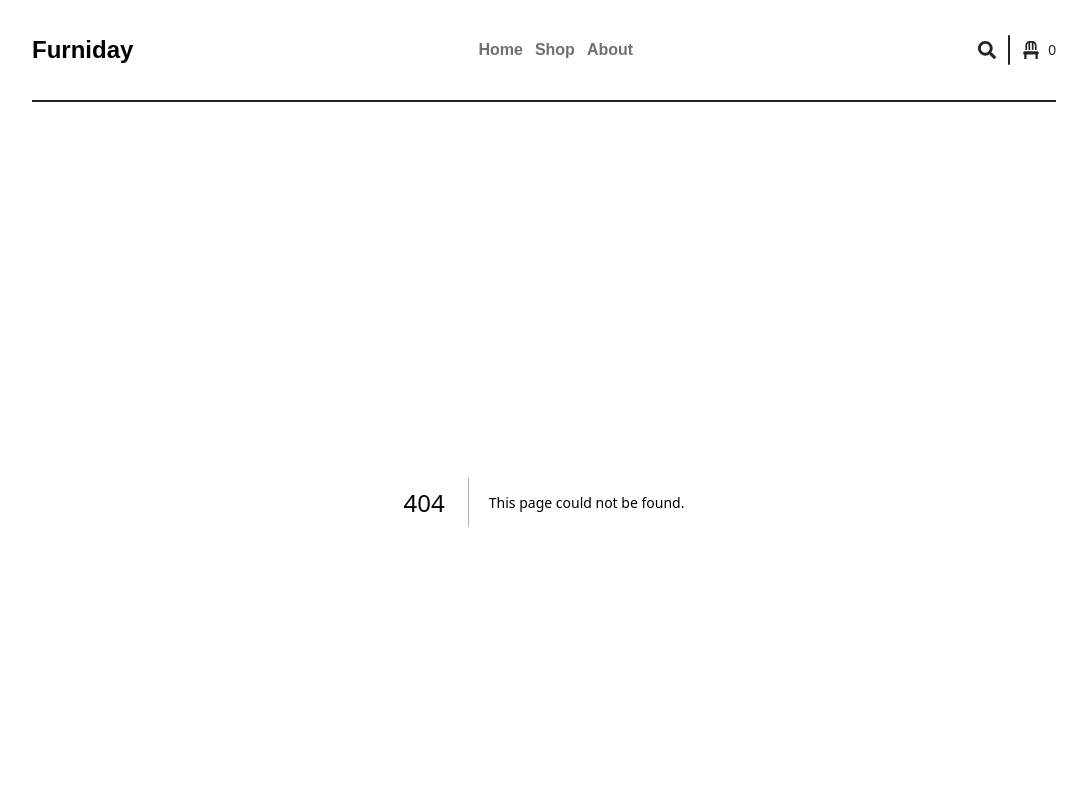
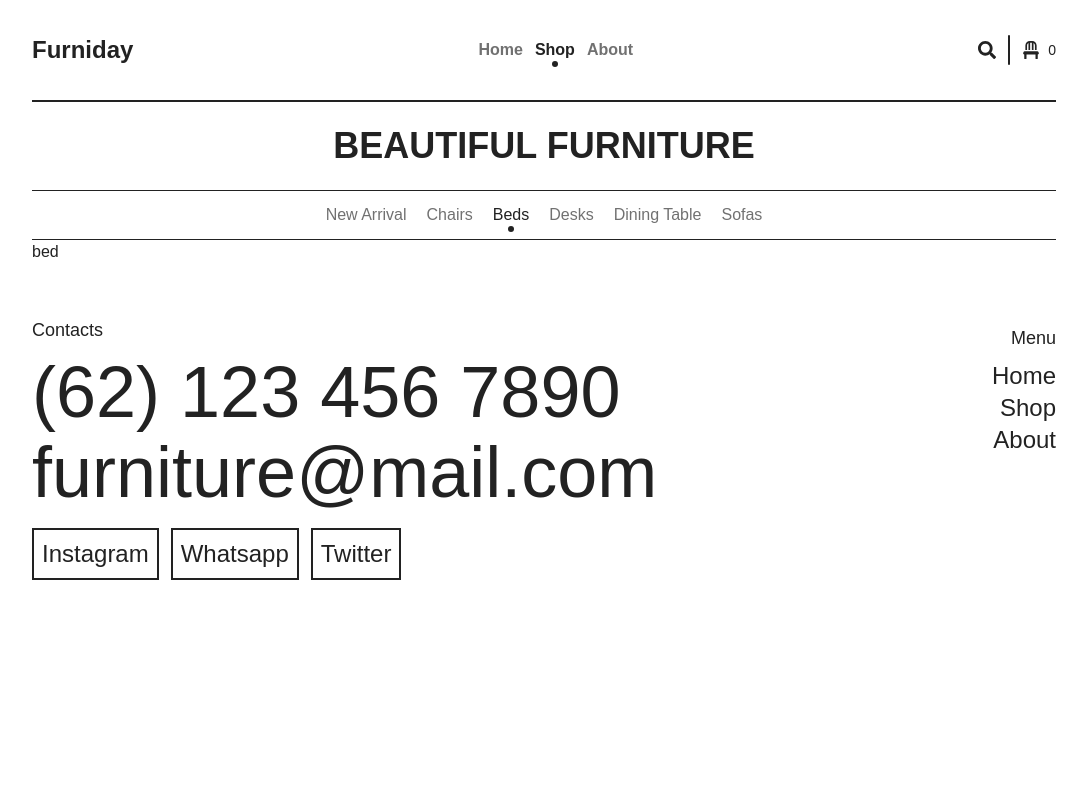
Before and after one commit to P4rley/furniday, a Next.js app: page /shop/bed in a window 1280 px wide. Before the commit this address had no page. Shown: the top 800 px of the page, without its empty margins (96-1183 px from the left). Built offline with nearby package versions, Linux system fonts and the light colour scheme.

Commit message:
Create dynamic route

```diff
--- /dev/null
+++ b/app/shop/[category]/page.tsx
@@ -0,0 +1,7 @@
+type Props = {
+  params: { category: string };
+};
+const page = ({ params: { category } }: Props) => {
+  return <div>{category}</div>;
+};
+export default page;
--- /dev/null
+++ b/app/shop/layout.tsx
@@ -0,0 +1,83 @@
+"use client";
+
+import ShopSection from "@/pages/Shop/ShopSection";
+import Link from "next/link";
+import { usePathname, useRouter } from "next/navigation";
+import "@/styles/Navbar.css";
+
+type Props = {
+  children: React.ReactNode;
+};
+
+const links = [
+  {
+    id: 2,
+    pathname: "chair",
+    category: "Chairs",
+  },
+
+  {
+    id: 3,
+    pathname: "bed",
+    category: "Beds",
+  },
+  {
+    id: 4,
+    pathname: "desk",
+    category: "Desks",
+  },
+  {
+    id: 5,
+    pathname: "dining-table",
+    category: "Dining Table",
+  },
+  {
+    id: 6,
+    pathname: "sofa",
+    category: "Sofas",
+  },
+];
+
+const ShopLayout = ({ children }: Props) => {
+  const pathname = usePathname();
+
+  return (
+    <div className="px-[10%] md:px-[4rem] lg:px-[8rem]">
+      <div>
+        <h1 className="font-bold text-4xl flex justify-center items-center my-6">
+          BEAUTIFUL FURNITURE
+        </h1>
+
+        <div className="border-y-[1px] border-[#222] py-3">
+          <ul className="flex flex-row items-center justify-center gap-5">
+            <li
+              className={`relative ${
+                pathname === `/shop`
+                  ? "text-[#222] active-link"
+                  : "text-[#717171]"
+              }  hover:text-[#222] transition duration-300 ease-in-out`}
+            >
+              <Link href="/shop">New Arrival</Link>
+            </li>
+            {links.map((link) => {
+              return (
+                <li
+                  key={link.id}
+                  className={`${
+                    pathname?.split("/").includes(link.pathname)
+                      ? "text-[#222] active-link"
+                      : "text-[#717171]"
+                  } hover:text-[#222] relative transition duration-300 ease-in-out`}
+                >
+                  <Link href={`/shop/${link.pathname}`}>{link.category}</Link>
+                </li>
+              );
+            })}
+          </ul>
+        </div>
+      </div>
+      <div>{children}</div>
+    </div>
+  );
+};
+export default ShopLayout;
--- a/app/shop/page.tsx
+++ b/app/shop/page.tsx
@@ -1,5 +1,5 @@
 type Props = {};
-const Shop = (props: Props) => {
-  return <div>Shop</div>;
+const page = (props: Props) => {
+  return <div>page</div>;
 };
-export default Shop;
+export default page;
--- a/components/Navbar.tsx
+++ b/components/Navbar.tsx
@@ -34,12 +34,12 @@ const Navbar = (props: Props) => {
               <li
                 key={i}
                 className={`font-semibold text-base ${
-                  pathname === `/${link.toLowerCase()}`
+                  pathname?.split("/").includes(link.toLowerCase())
                     ? "text-[#222]  active-link"
                     : "text-[#717171]"
                 }  hover:text-[#222] relative transition duration-300 ease-in-out`}
               >
-                <Link href={link.toLowerCase()}>{link}</Link>
+                <Link href={`/${link.toLowerCase()}`}>{link}</Link>
               </li>
             );
           })}
--- a/components/Home/Product.tsx
+++ b/pages/Home/Product.tsx
@@ -1,6 +1,6 @@
 import Image from "next/image";
 import img from "../../app/heroImg.jpg";
-import Card from "../Card";
+import Card from "../../components/Card";
 
 type Props = {};
 const Product = (props: Props) => {
--- a/components/Home/Trending.tsx
+++ b/pages/Home/Trending.tsx
@@ -1,5 +1,5 @@
-import Button from "../Button";
-import Card from "../Card";
+import Button from "../../components/Button";
+import Card from "../../components/Card";
 
 type Props = {};
 const Trending = (props: Props) => {
--- /dev/null
+++ b/pages/Shop/ShopSection.tsx
@@ -0,0 +1,22 @@
+type Props = {};
+const ShopSection = (props: Props) => {
+  return (
+    <div>
+      <h1 className="font-bold text-4xl flex justify-center items-center my-6">
+        BEAUTIFUL FURNITURE
+      </h1>
+
+      <div className="border-y-[1px] border-[#222] py-3">
+        <ul className="flex flex-row items-center justify-center gap-3">
+          <li className="cursor-pointer">New Arrivals</li>
+          <li className="cursor-pointer">Chairs</li>
+          <li className="cursor-pointer">Beds</li>
+          <li className="cursor-pointer">Desks</li>
+          <li className="cursor-pointer">Dining Table</li>
+          <li className="cursor-pointer">Sofas</li>
+        </ul>
+      </div>
+    </div>
+  );
+};
+export default ShopSection;
```
Also changed, not shown: app/page.tsx (+5 -5 lines), pages/Home/AboutHome.tsx (renamed from components/Home/AboutHome.tsx), pages/Home/Hero.tsx (renamed from components/Home/Hero.tsx), pages/Home/ShopByRoom.tsx (renamed from components/Home/ShopByRoom.tsx).
